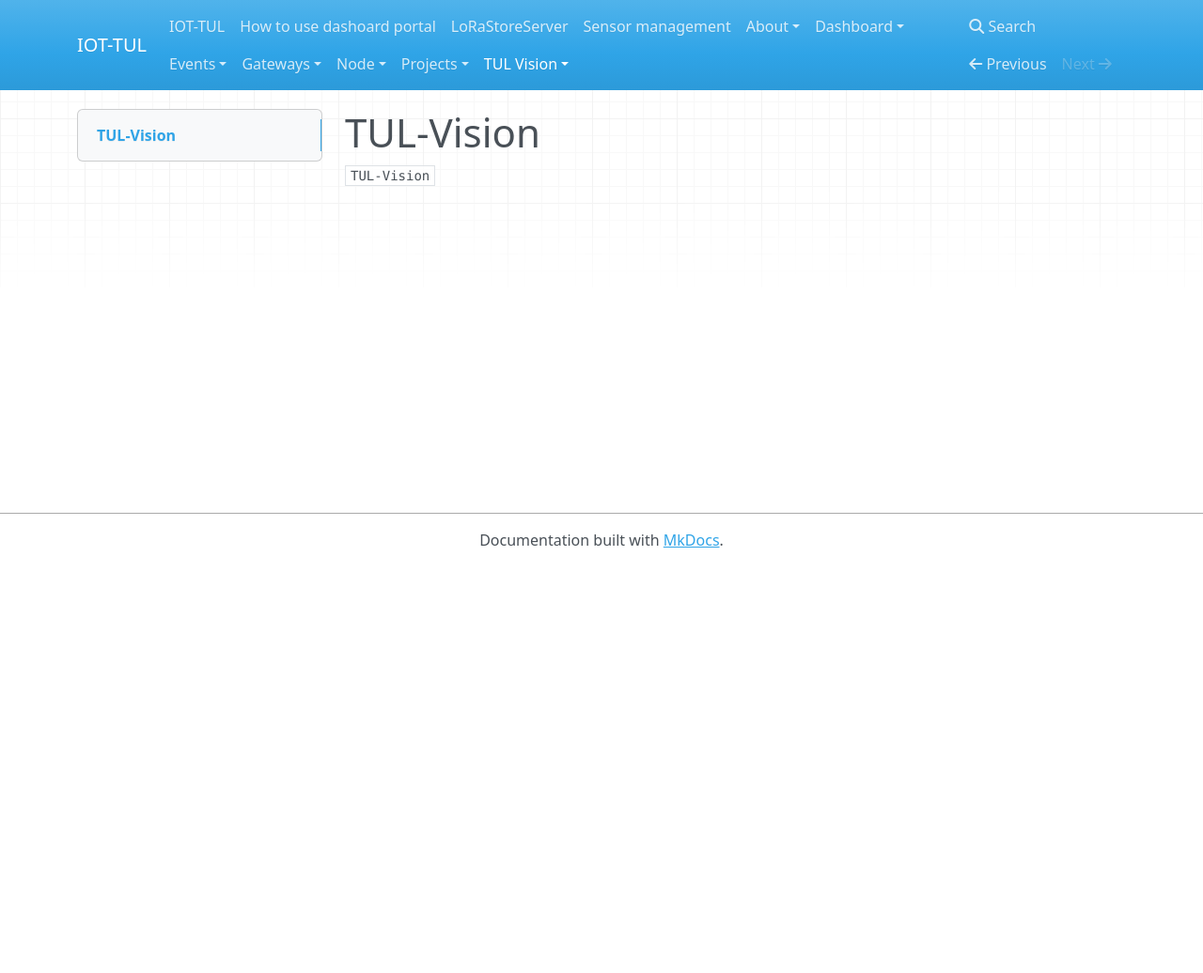
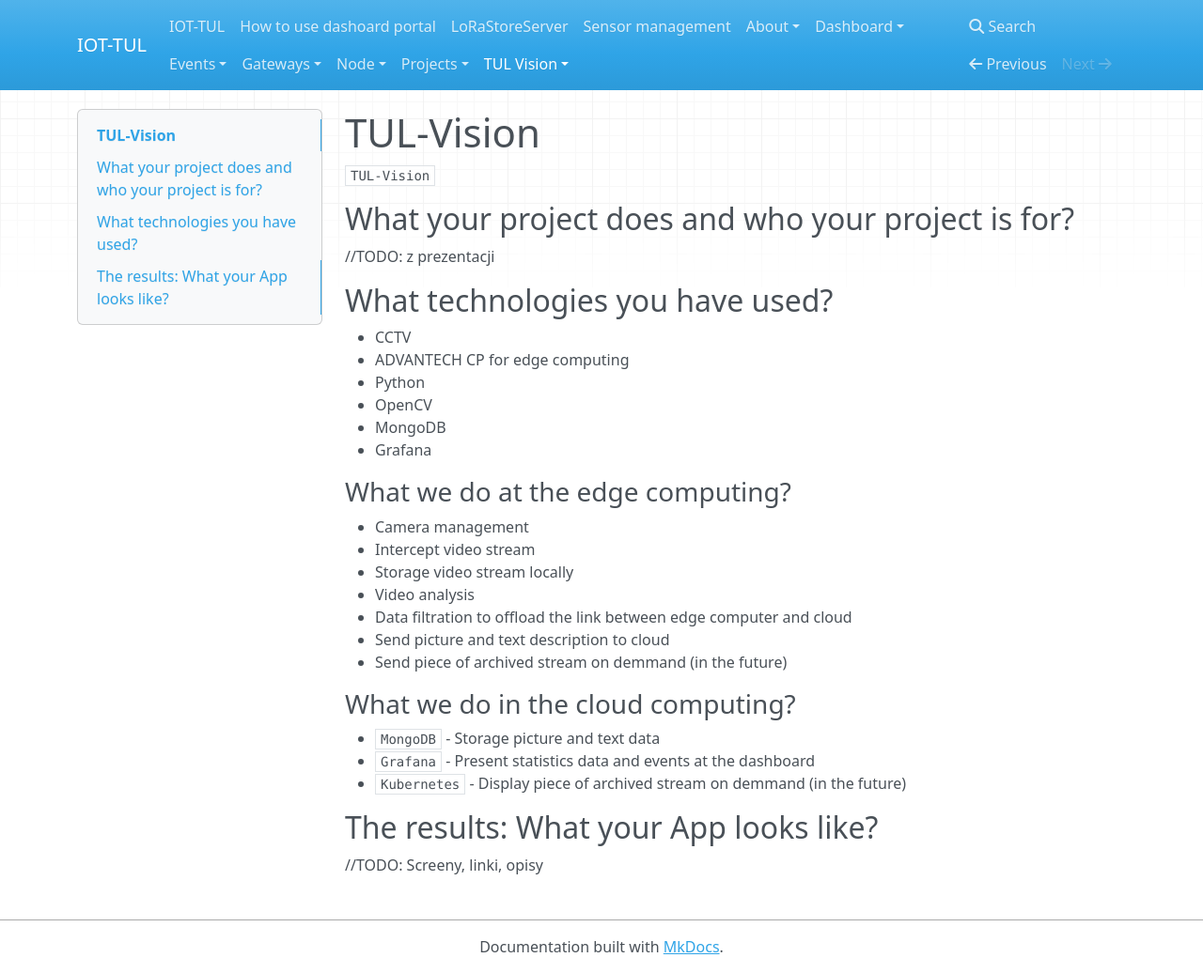
Before and after one commit to sosnus/iot-tul, an MkDocs documentation site: the page built from docs/TUL-Vision/Idea.md, in a window 1280 px wide and 1036 px high. Shown: the whole window at 94% size. Built offline with MkDocs 1.6.1, drawn with Linux system fonts in a browser that asks for light colours; nearby versions of some CDN libraries.

Commit message:
Idea description

```diff
--- a/docs/TUL-Vision/Idea.md
+++ b/docs/TUL-Vision/Idea.md
@@ -1,3 +1,38 @@
 # TUL-Vision
 
 `TUL-Vision`
+
+
+## What your project does and who your project is for?
+
+//TODO: z prezentacji
+
+## What technologies you have used?
+
+* CCTV
+* ADVANTECH CP for edge computing
+* Python
+* OpenCV
+* MongoDB
+* Grafana
+
+### What we do at the edge computing?
+
+* Camera management
+* Intercept video stream
+* Storage video stream locally
+* Video analysis
+* Data filtration to offload the link between edge computer and cloud
+* Send picture and text description to cloud
+* Send piece of archived stream on demmand (in the future)
+
+
+### What we do in the cloud computing?
+
+* `MongoDB`     - Storage picture and text data
+* `Grafana`     - Present statistics data and events at the dashboard
+* `Kubernetes`  - Display piece of archived stream on demmand (in the future)
+
+## The results: What your App looks like?
+
+//TODO: Screeny, linki, opisy
```
Also changed, not shown: docs/TUL-Vision/About.md (+2 -2 lines).
